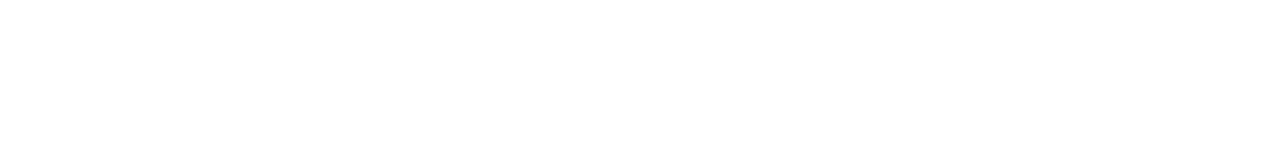
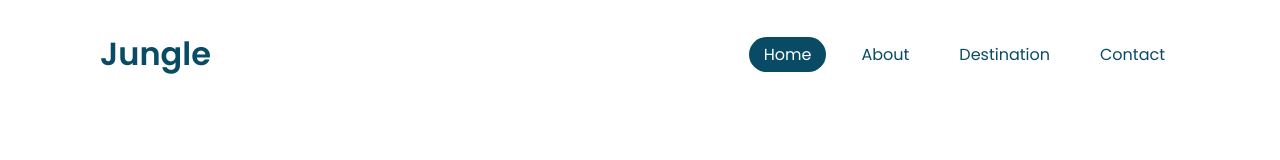
Before and after one commit to mohamedkhaledhafez/parallax_scrolling_website, a plain HTML site: page index.html in a window 1280 px wide. Drawn offline with Linux system fonts and the light colour scheme.

Commit message:
add header section and its style

```diff
--- a/css/style.css
+++ b/css/style.css
@@ -14,3 +14,54 @@ body {
   background-color: #fff;
   min-height: 100vh;
 }
+
+#header {
+  position: absolute;
+  top: 0;
+  left: 0;
+  width: 100%;
+  padding: 30px 100px;
+  display: flex;
+  justify-content: space-between;
+  align-items: center;
+}
+
+#header .logo {
+  color: #094b65;
+  font-weight: 700;
+  font-size: 2rem;
+  text-decoration: none;
+}
+
+#header ul {
+  display: flex;
+  justify-content: center;
+  align-items: center;
+}
+
+#header ul li {
+  list-style: none;
+  margin-left: 20px;
+}
+
+#header ul li a {
+  text-decoration: none;
+  padding: 6px 15px;
+  color: #094b65;
+  border-radius: 20px;
+  -webkit-border-radius: 20px;
+  -moz-border-radius: 20px;
+  -ms-border-radius: 20px;
+  -o-border-radius: 20px;
+}
+
+#header ul li a:hover,
+#header ul li a.active {
+  background-color: #094b65;
+  color: #fff;
+  transition: 0.5s;
+  -webkit-transition: 0.5s;
+  -moz-transition: 0.5s;
+  -ms-transition: 0.5s;
+  -o-transition: 0.5s;
+}
--- a/index.html
+++ b/index.html
@@ -9,6 +9,17 @@
     <title>Parallax scrolling</title>
   </head>
   <body>
+    <!--===================== HEADER =====================-->
+    <header id="header">
+      <a href="#" class="logo">Jungle</a>
+
+      <ul>
+        <li><a href="#" class="active">Home</a></li>
+        <li><a href="#">About</a></li>
+        <li><a href="#">Destination</a></li>
+        <li><a href="#">Contact</a></li>
+      </ul>
+    </header>
     <!--===================== JS File =====================-->
     <script src="js/main.js"></script>
   </body>
```
